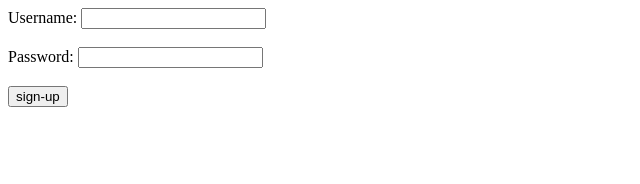
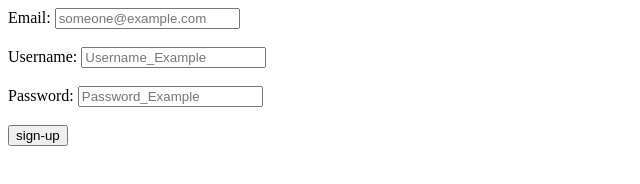
Before and after one commit to TommasoFortuna/ES-5-GIT, a plain HTML site: page registrazione.html in a window 1280 px wide. Shown: the whole page, without its empty margins (0-640 px from the left). Drawn offline with Linux system fonts and the light colour scheme.

Commit message:
add email input and placeholders

```diff
--- a/registrazione.html
+++ b/registrazione.html
@@ -10,13 +10,14 @@
 
 
     <form >
-
+        <label>Email:</label>
+        <input type="email" placeholder="someone@example.com"><br><br>
 
         <label>Username:</label>
-        <input type="text" id="lname" ><br><br>
+        <input type="text" placeholder="Username_Example"><br><br>
 
         <label>Password:</label>
-        <input type="password" id="lname" ><br><br>
+        <input type="password" placeholder="Password_Example"><br><br>
         <input type="button" value="sign-up">
       </form>
 
```
